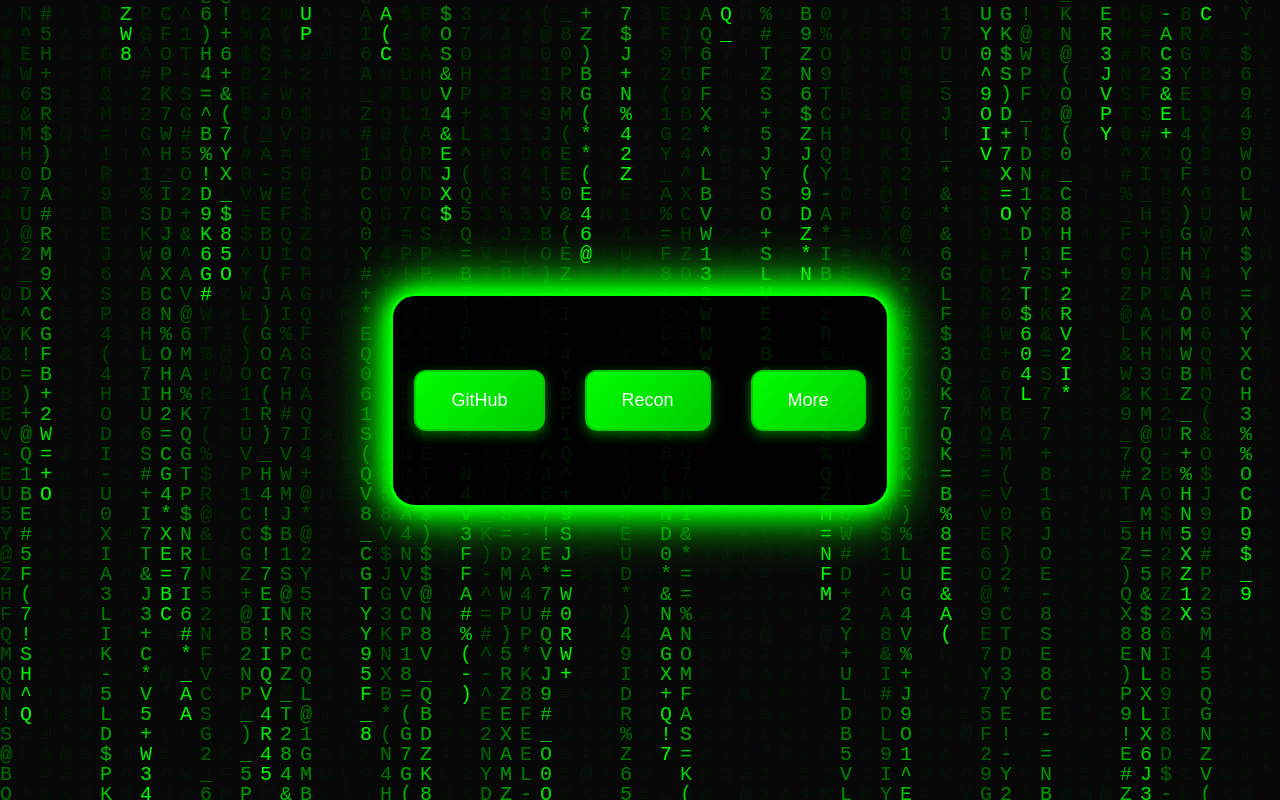
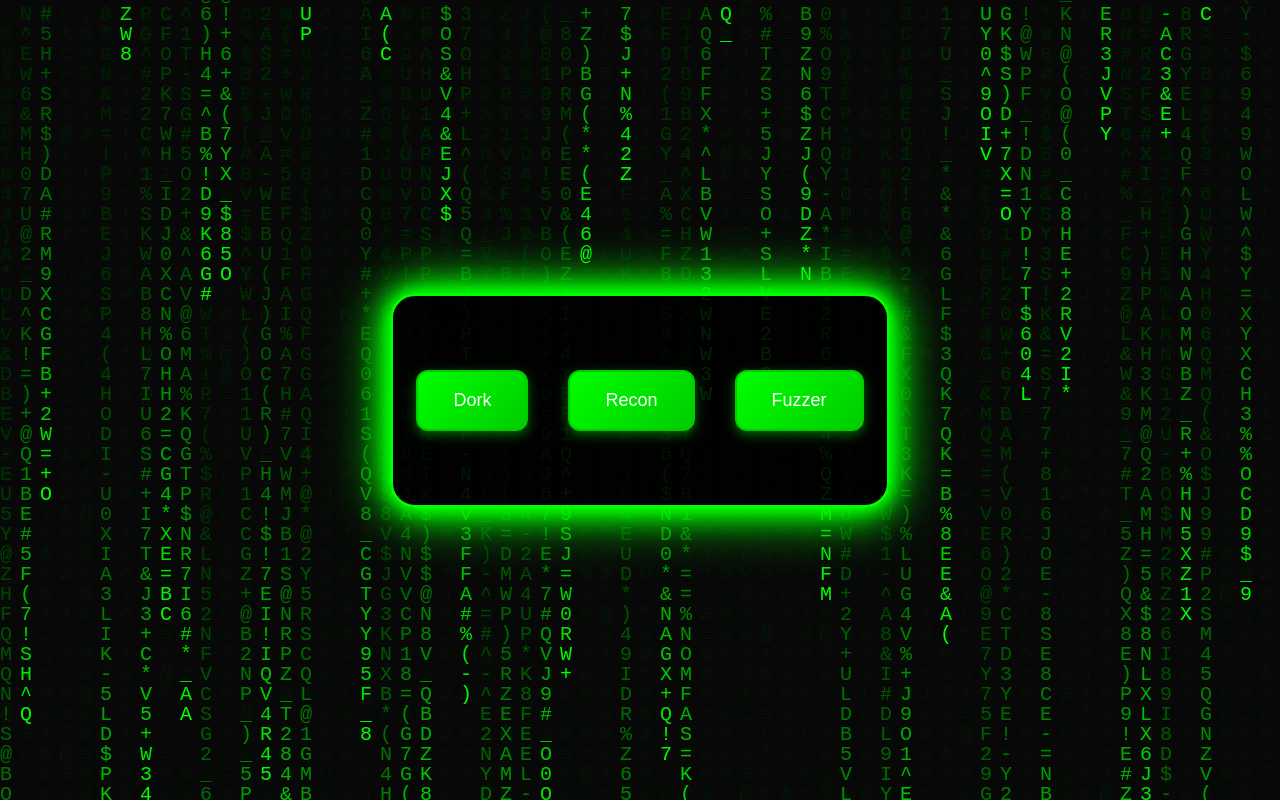
Before and after one commit to ev1lclow3n/ev1lclow3n.github.io, a plain HTML site: page tool.html in a window 1280 px wide. Drawn offline with Linux system fonts and the light colour scheme.

Commit message:
Update tool.html

```diff
--- a/tool.html
+++ b/tool.html
@@ -3,7 +3,7 @@
 <head>
     <meta charset="UTF-8">
     <meta name="viewport" content="width=device-width, initial-scale=1.0">
-    <title>Matrix Rain</title>
+    <title>Evil Tools</title>
     <style>
         /* Basic Reset */
         * {
@@ -91,8 +91,6 @@
             position: absolute;
             top: 0;
             left: 0;
-            width: 100%;
-            height: 100%;
             z-index: -1;
         }
 
@@ -141,9 +139,9 @@
         <div class="content">
             <div class="box">
                 <div class="button-container">
-                    <button class="btn" onclick="window.location.href='https://github.com'">GitHub</button>
-                    <button class="btn" onclick="window.location.href='#'">Recon</button>
-                    <button class="btn" onclick="window.location.href='#'">More</button>
+                    <button class="btn" onclick="window.location.href='https://ev1lclow3n.github.io/evil_dork/'">Dork</button>
+                    <button class="btn" onclick="window.location.href='https://ev1lclow3n.github.io/evil_recon/'">Recon</button>
+                    <button class="btn" onclick="window.location.href='https://ev1lclow3n.github.io/evil_fuzzer/'">Fuzzer</button>
                 </div>
             </div>
         </div>
@@ -156,16 +154,16 @@
         const canvas = document.getElementById("matrix-canvas");
         const ctx = canvas.getContext("2d");
 
-        // Dynamically set canvas size on window resize
+        // Dynamically resize canvas to fill window
         function resizeCanvas() {
+            canvas.height = window.innerHeight;
             canvas.width = window.innerWidth;
-            canvas.height = window.innerHeight;
         }
 
-        // Listen for resize events to update canvas size
+        // Resize canvas when window is resized
         window.addEventListener('resize', resizeCanvas);
 
-        // Initial canvas size setup
+        // Initial resize
         resizeCanvas();
 
         const columns = canvas.width / 20;
@@ -193,6 +191,7 @@
             });
         }
 
+        // Start the matrix rain effect
         setInterval(drawMatrix, 50);
     </script>
 </body>
```
